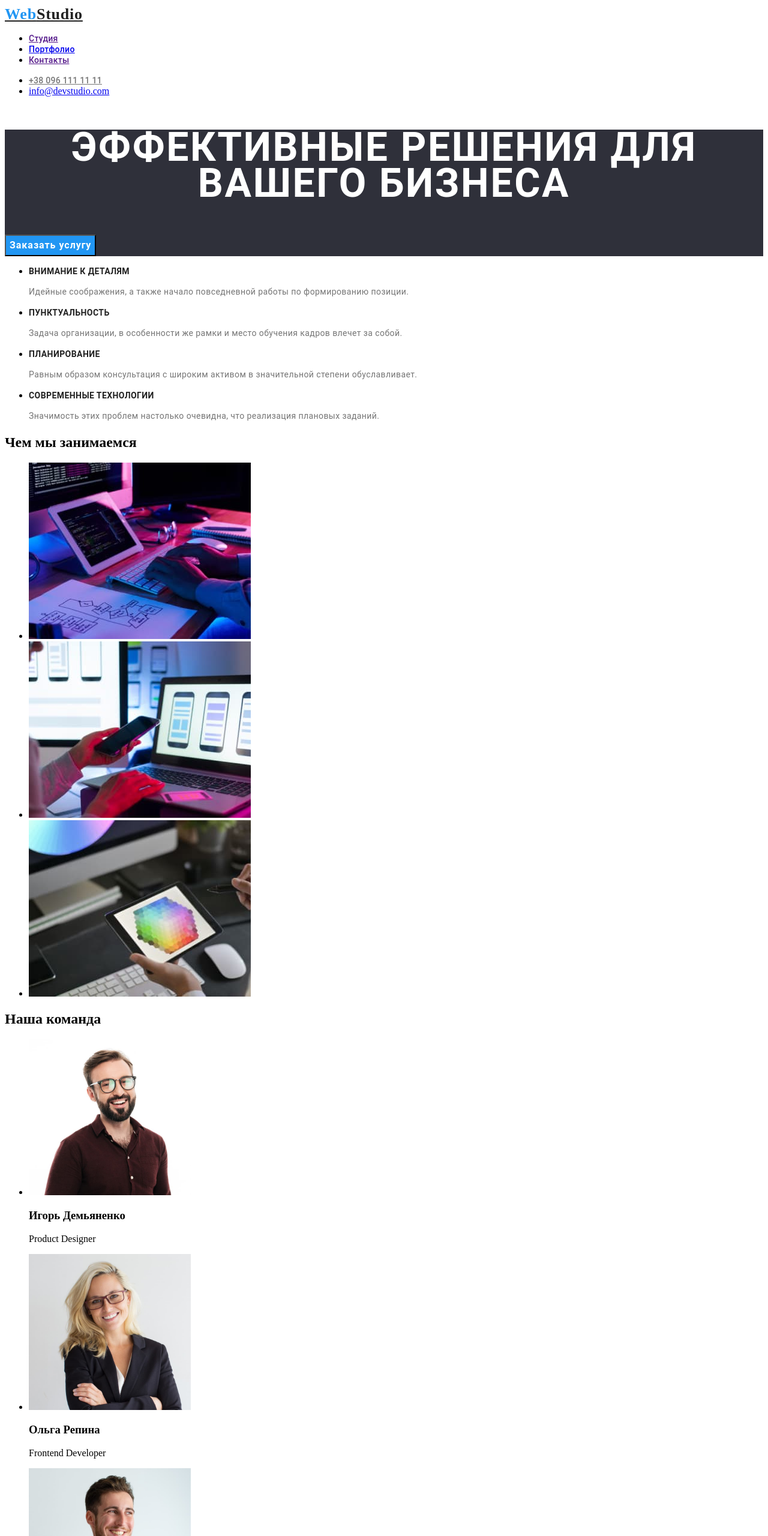
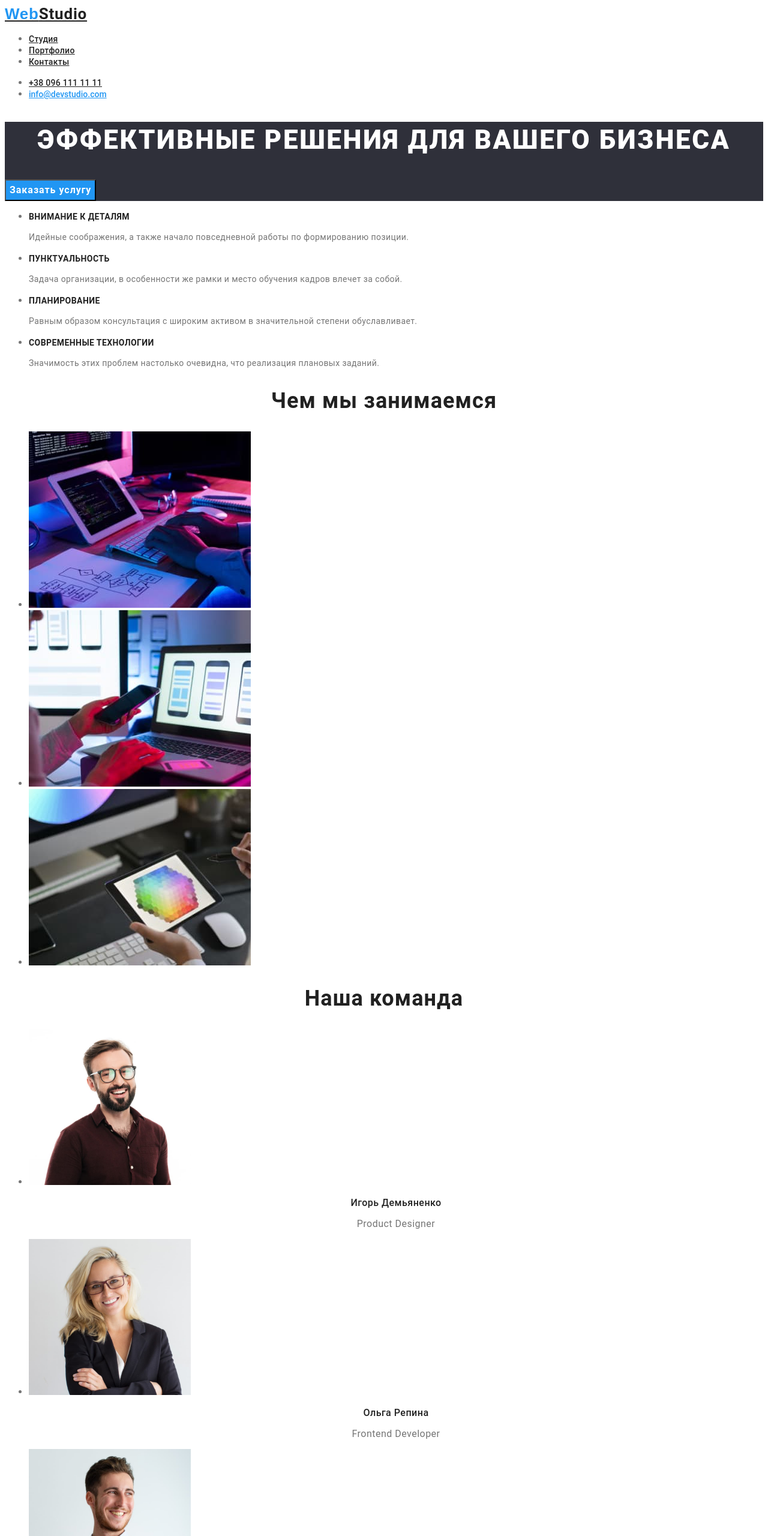
Before and after one commit to VitalyOvsiyenko/goit-markup-hw-02, a plain HTML site: page index.html in a window 1280 px wide. Shown: the top 2560 px of the page at 60% size. Drawn offline with Linux system fonts and the light colour scheme; a web font is replaced by a local one.

Commit message:
css
доопрацювання дз

```diff
--- a/css/styles.css
+++ b/css/styles.css
@@ -1,102 +1,196 @@
-.logo {
-      font-family: 'Raleway';
-        font-style: normal;
+/* Перемінні*/
+
+:root {
+--color-white: #fff;
+--color-black: #212121;
+--color-accent: #2196f3;
+--color-accent-active: #188ce8;
+--color-primery-text: #757575;
+--color-secondary-text: rgba(255, 255, 255, 0.6);
+--color-background-dark: #2F303A;
+--color-background-light: #F5F4FA;
+}
+
+/* Загальні*/
+
+.body{
+    font-family: 'Roboto' , sans-serif;
+    color: var(--color-primery-text);
+    background-color: var(--color-white);
+}
+
+.logo{
+        font-family: 'Raleway', sans-serif;
+
         font-weight: 700;
         font-size: 26px;
-        line-height: 31px;
+        line-height: 1, 19;
         letter-spacing: 0.03em;
-        cursor: pointer;
-        color: #212121;
-    }
-.logo-accent {
-    color: #2196F3;
+        color: var(--color-accent)
+
     }
 
-    .link {
+    .logo-accent{
+        font-weight: 700;
+        font-size: 26px;
+        line-height: 1, 19;
+        letter-spacing: 0.03em;
+        color: var(--color-black)
 
+    }
+    .link{
         font-family: 'Roboto';
-        font-style: normal;
-        font-weight: 500;
-        font-size: 14px;
-        line-height: 16px;
-        cursor: pointer;
-        letter-spacing: 0.02em;
-}
 
-.contacts {
-
-    font-family: 'Roboto';
-    font-style: normal;
         font-weight: 500;
         font-size: 14px;
         line-height: 16px;
         letter-spacing: 0.02em;
-    color: #2196F3;
-    color: #757575;
+        color: var(--color-black)
+
     }
 
-.herro {
+.contacts-number{
+
+        font-weight: 500;
+        font-size: 14px;
+        line-height: 16px;
+        letter-spacing: 0.02em;
+        color: var(--color-black)
+
+}
+.contacts-mail {
+        font-weight: 500;
+        font-size: 14px;
+        line-height: 16px;
+        etter-spacing: 0.02em;
+        color: var(--color-accent);
+}
+
+.hero{
+    background-color: var(--color-background-dark);
+}
+
+.hero-title{
         font-family: 'Roboto';
-        font-style: normal;
         font-weight: 900;
         font-size: 44px;
         line-height: 60px;
-        /* or 136% */
-
         text-align: center;
         letter-spacing: 0.06em;
         text-transform: uppercase;
-        background: #2F303A;
-        color: #FFFFFF;
+        color: var(--color-white);
 }
-.btn {
-
-
+.hero-btn{
         font-family: 'Roboto';
-        font-style: normal;
         font-weight: 700;
         font-size: 16px;
         line-height: 30px;
-
-
         display: flex;
         align-items: center;
         text-align: center;
         letter-spacing: 0.06em;
-        color: #FFFFFF;
-        cursor: pointer;
-        background-color: #2196F3;
 
+        color: var(--color-white);
+        background-color: var(--color-accent);
+
+}
+
+.hero-btn :hover {
+    color: var(--color-accent-active);
+}
+.hero-btn :focus {
+    color: var(--color-accent-active);
 }
 
 .text-title {
     font-family: 'Roboto';
-        font-style: normal;
     font-weight: 700;
     font-size: 14px;
     line-height: 16px;
     letter-spacing: 0.03em;
     text-transform: uppercase;
-        color: #212121;
+    color: var(--color-black);
 }
 
-.text-page{
+.text-page {
     font-family: 'Roboto';
-        font-style: normal;
-        font-weight: 400;
     font-size: 14px;
     line-height: 24px;
     letter-spacing: 0.03em;
-        color: #757575;
+    color: var(--color-primery-text);
 }
-
-.tittle{
+.title-job{
     font-family: 'Roboto';
-        font-style: normal;
     font-weight: 700;
     font-size: 36px;
     line-height: 42px;
     text-align: center;
     letter-spacing: 0.03em;
-        color: #212121;
+    color: var(--color-black)
 }
+.title-team {
+    font-family: 'Roboto';
+    font-weight: 700;
+    font-size: 36px;
+    line-height: 42px;
+    text-align: center;
+    letter-spacing: 0.03em;
+    color: var(--color-black)
+}
+.title-name {
+        font-family: 'Roboto';
+        font-weight: 500;
+        font-size: 16px;
+        line-height: 19px;
+        text-align: center;
+        letter-spacing: 0.03em;
+        color: var(--color-black);
+}
+.team-descr {
+        font-family: 'Roboto';
+        font-size: 16px;
+        line-height: 19px;
+        text-align: center;
+        letter-spacing: 0.03em;
+        color: var(--color-primery-text);
+}
+
+/* Футер*/
+
+.footer {
+   background-color: var(--color-background-dark);
+}
+.footer-adress {
+        font-family: 'Roboto';
+        font-size: 14px;
+        line-height: 24px;
+        letter-spacing: 0.03em;
+        color: var(--color-white);
+
+}
+.footer-mail {
+    font-family: 'Roboto';
+    font-size: 14px;
+    line-height: 24px;
+    letter-spacing: 0.03em;
+    color: var(--color-secondary-text)
+}
+.footer-tel {
+    font-family: 'Roboto';
+    font-size: 14px;
+    line-height: 24px;
+    letter-spacing: 0.03em;
+    color: var(--color-secondary-text)
+}
+
+.portfolio-link {
+        font-family: 'Roboto';
+
+        font-weight: 500;
+        font-size: 16px;
+        line-height: 26px;
+        text-align: center;
+        letter-spacing: 0.03em;
+        color: var(--color-black);
+
+}
--- a/index.html
+++ b/index.html
@@ -14,13 +14,13 @@
 
 </head>
 
-<body>
+<body class="body">
 
     <!--Секція хедер-->
     <header>
 
     <nav>
-        <a class="logo" href="index.html"><span class="logo-accent">Web</span>Studio</a>
+        <a class="logo-accent" href="index.html"><span class="logo">Web</span>Studio</a>
 <ul>
     <li>
         <a class="link" href="">Студия</a>
@@ -37,10 +37,10 @@
 
     <ul>
         <li>
-            <a class="contacts" href="tel:+380961111111">+38 096 111 11 11</a>
+            <a class="contacts-number" href="tel:+380961111111">+38 096 111 11 11</a>
         </li>
         <li>
-        <a class="contacnts" href="mailto:nfo@devstudio.com">info@devstudio.com</a>
+        <a class="contacts-mail" href="mailto:nfo@devstudio.com">info@devstudio.com</a>
         </li>
     </ul>
 
@@ -52,9 +52,9 @@
     <main>
     <!--Секція герой-->
 
-    <section class="herro">
-            <h1>Эффективные решения для вашего бизнеса</h1>
-            <button class="btn" type="button">Заказать услугу</button>
+    <section class="hero">
+            <h1 class="hero-title">Эффективные решения для вашего бизнеса</h1>
+            <button class="hero-btn" type="button">Заказать услугу</button>
         </section>
 
         <!--Cекція про нас -->
@@ -87,7 +87,7 @@
 
         <section>
 
-<h2 class="title">Чем мы занимаемся</h2>
+<h2 class="title-job">Чем мы занимаемся</h2>
 <ul>
     <li><img src="./imeges/about/img-1.jpg" alt="руки на клавиатуре" width="370" height="294"></li>
 
@@ -103,27 +103,27 @@
 
 <section>
 
-    <h2 class="title">Наша команда</h2>
+    <h2 class="title-team">Наша команда</h2>
     <ul>
         <li>
             <img src="./imeges/team/img-1.jpg" alt="Игорь Демьяненко" width="270" height="260">
-            <h3>Игорь Демьяненко</h3>
-            <p lang="en">Product Designer</p>
+            <h3 class="title-name">Игорь Демьяненко</h3>
+            <p class="team-descr" lang="en">Product Designer</p>
         </li>
         <li>
             <img src="./imeges/team/img-2.jpg" alt="Ольга Репина" width="270" height="260">
-            <h3>Ольга Репина</h3>
-            <p lang="en">Frontend Developer</p>
+            <h3 class="title-name">Ольга Репина</h3>
+            <p class="team-descr" lang="en">Frontend Developer</p>
         </li>
         <li>
             <img src="./imeges/team/img-3.jpg" alt="Николай Тарасов" width="270" height="260">
-            <h3>Николай Тарасов</h3>
-            <p lang="en">Marketing</p>
+            <h3 class="title-name">Николай Тарасов</h3>
+            <p class="team-descr" lang="en">Marketing</p>
         </li>
         <li>
             <img src="./imeges/team/img-4.jpg" alt="Михаил Ермаков" width="270" height="260">
-            <h3>Михаил Ермаков</h3>
-            <p lang="en">UI Designer</p>
+            <h3 class="title-name">Михаил Ермаков</h3>
+            <p class="team-descr" lang="en">UI Designer</p>
         </li>
     </ul>
 </section>
@@ -133,22 +133,22 @@
 
     <!--Секція футер-->
 
-    <footer>
+    <footer class="footer">
 
 
-            <a href="index.html"><span>Web</span>Studio</a>
+            <a class="logo-accent" href="index.html"><span class="logo">Web</span>Studio</a>
 
 
-            <address>
+            <address class="footer-contacts">
                 <ul>
                     <li>
-                        <a href="https://goo.gl/maps/HtR8MybWcWDxoCt77" target="_blank" rel="noopener noreferrer">г. Киев, пр-т Леси Украинки, 26</a>
+                        <a class="footer-adress" href="https://goo.gl/maps/HtR8MybWcWDxoCt77" target="_blank" rel="noopener noreferrer">г. Киев, пр-т Леси Украинки, 26</a>
                     </li>
                     <li>
-                        <a href="mailto:info@example.com">info@example.com</a>
+                        <a class="footer-mail" href="mailto:info@example.com">info@example.com</a>
                     </li>
                     <li>
-                        <a href="tel:+380991111111">+38 099 111 11 11</a>
+                        <a class="footer-tel" href="tel:+380991111111">+38 099 111 11 11</a>
                     </li>
                 </ul>
             </address>
```
Also changed, not shown: portfolio.html (+23 -23 lines). Lines whose indentation alone changed are shown as unchanged.
